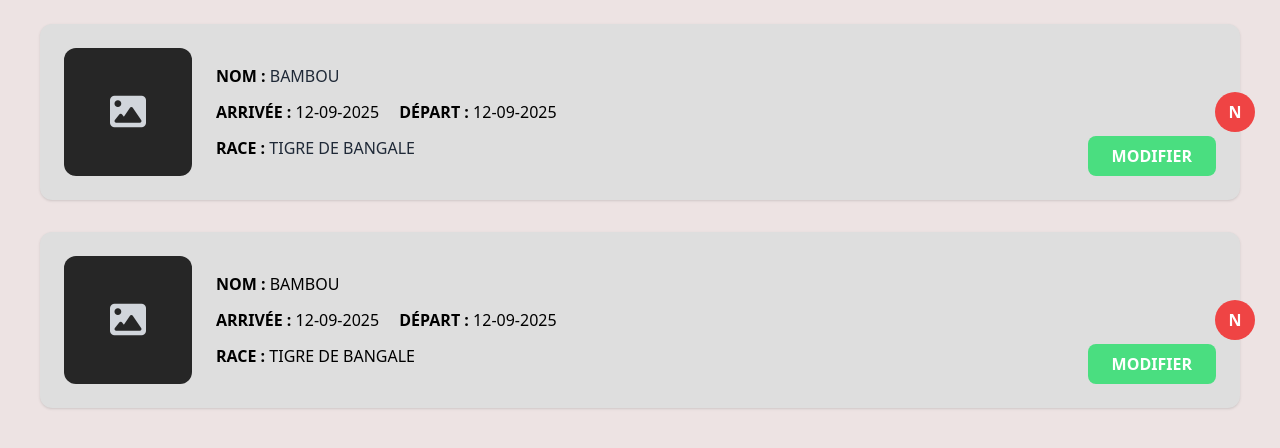
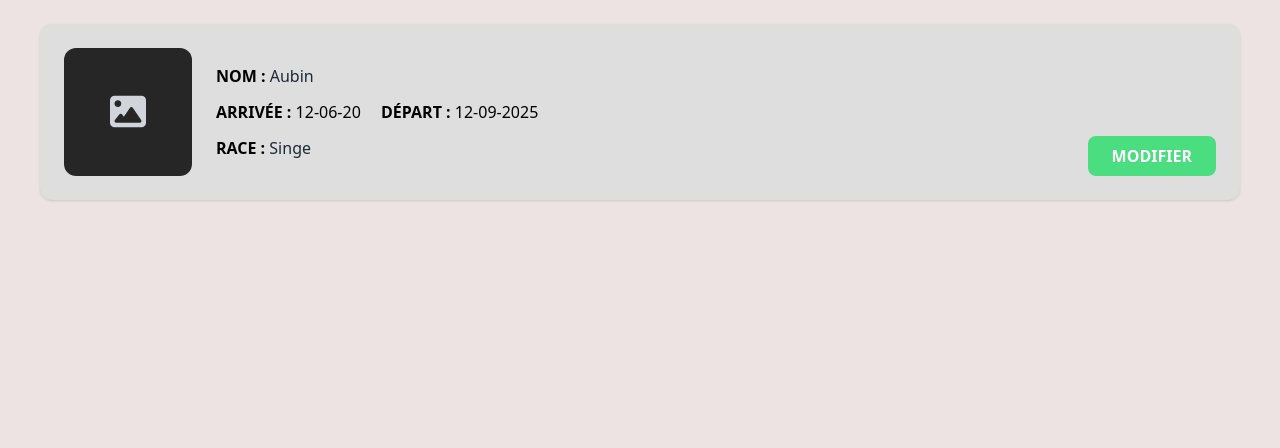
Before and after one commit to Charlxyz/pairi-daiza-zoo, a Flask app: page /animals in a window 1280 px wide. Shown: the part 80-528 px from the top of the page. Run offline with Flask 3, Linux system fonts and the light colour scheme; some libraries are stand-ins or nearby versions.

Commit message:
ajout des animaux venant de la base de donnee

```diff
--- a/templates/animaux.html
+++ b/templates/animaux.html
@@ -11,9 +11,11 @@
 <body class="w-full h-screen bg-[#EDE3E3]">
 
     {% include '/components/nav.html' %}
+
     <div class="w-full px-10 py-6 space-y-8">
 
     <!-- Carte animal -->
+    {% for animau in animaux %}
         <div class="bg-[#DEDEDE] rounded-xl shadow flex items-center p-6 relative">
 
             <!-- Image -->
@@ -25,54 +27,26 @@
             <div class="ml-6 space-y-3">
                 <p>
                     <span class="font-semibold">NOM :</span>
-                <span class="text-gray-800">BAMBOU</span>
+                    <span class="text-gray-800">{{ animau.nom }}</span>
                 </p>
 
                 <p>
-                <span class="font-semibold">ARRIVÉE :</span> 12-09-2025
+                    <span class="font-semibold">ARRIVÉE :</span> {{ animau.arrive }}
                     <span class="font-semibold ml-4">DÉPART :</span> 12-09-2025
                 </p>
 
                 <p>
                     <span class="font-semibold">RACE :</span>
-                <span class="text-gray-800">TIGRE DE BANGALE</span>
+                    <span class="text-gray-800">{{ animau.espèce }}</span>
                 </p>
             </div>
 
             <!-- Bouton Modifier -->
-        <button onclick="openModal()"
-        class="bg-green-400 hover:bg-green-500 transition text-white font-semibold px-6 py-2 rounded-lg absolute bottom-6 right-6">
+            <button onclick="openModal()" class="bg-green-400 hover:bg-green-500 transition text-white font-semibold px-6 py-2 rounded-lg absolute bottom-6 right-6">
                 MODIFIER
             </button>
-
-
-        <!-- Badge N -->
-        <div class="w-10 h-10 bg-red-500 text-white flex items-center justify-center font-bold rounded-full absolute right-[-15px] top-1/2 -translate-y-1/2">
-            N
         </div>
-    </div>
-
-
-    <!-- Dupliquer la carte pour les autres animaux -->
-    <div class="bg-[#DEDEDE] rounded-xl shadow flex items-center p-6 relative">
-        <div class="w-32 h-32 bg-[#262626] rounded-xl flex items-center justify-center">
-            <i class="fas fa-image text-gray-300 text-4xl"></i>
-        </div>
-
-        <div class="ml-6 space-y-3">
-            <p><span class="font-semibold">NOM :</span> BAMBOU</p>
-            <p><span class="font-semibold">ARRIVÉE :</span> 12-09-2025 <span class="font-semibold ml-4">DÉPART :</span> 12-09-2025</p>
-            <p><span class="font-semibold">RACE :</span> TIGRE DE BANGALE</p>
-        </div>
-
-        <button class="bg-green-400 hover:bg-green-500 transition text-white font-semibold px-6 py-2 rounded-lg absolute bottom-6 right-6">
-            MODIFIER
-        </button>
-
-        <div class="w-10 h-10 bg-red-500 text-white flex items-center justify-center font-bold rounded-full absolute right-[-15px] top-1/2 -translate-y-1/2">
-            N
-        </div>
-    </div>
+    {% endfor %}
 
     </div>
 <!-- MODAL -->
```
Also changed, not shown: instance/bdd.db. Lines whose indentation alone changed are shown as unchanged.
